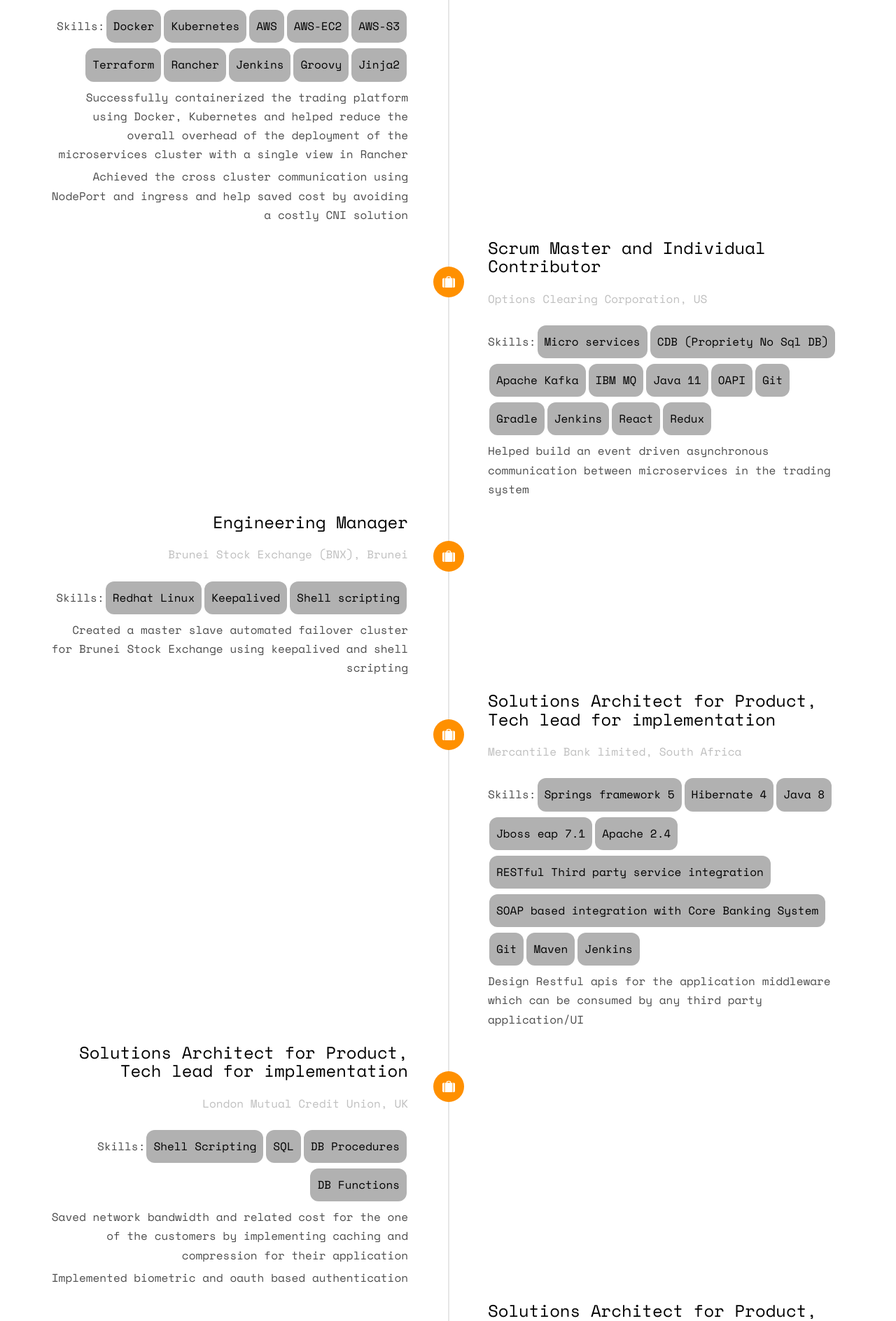
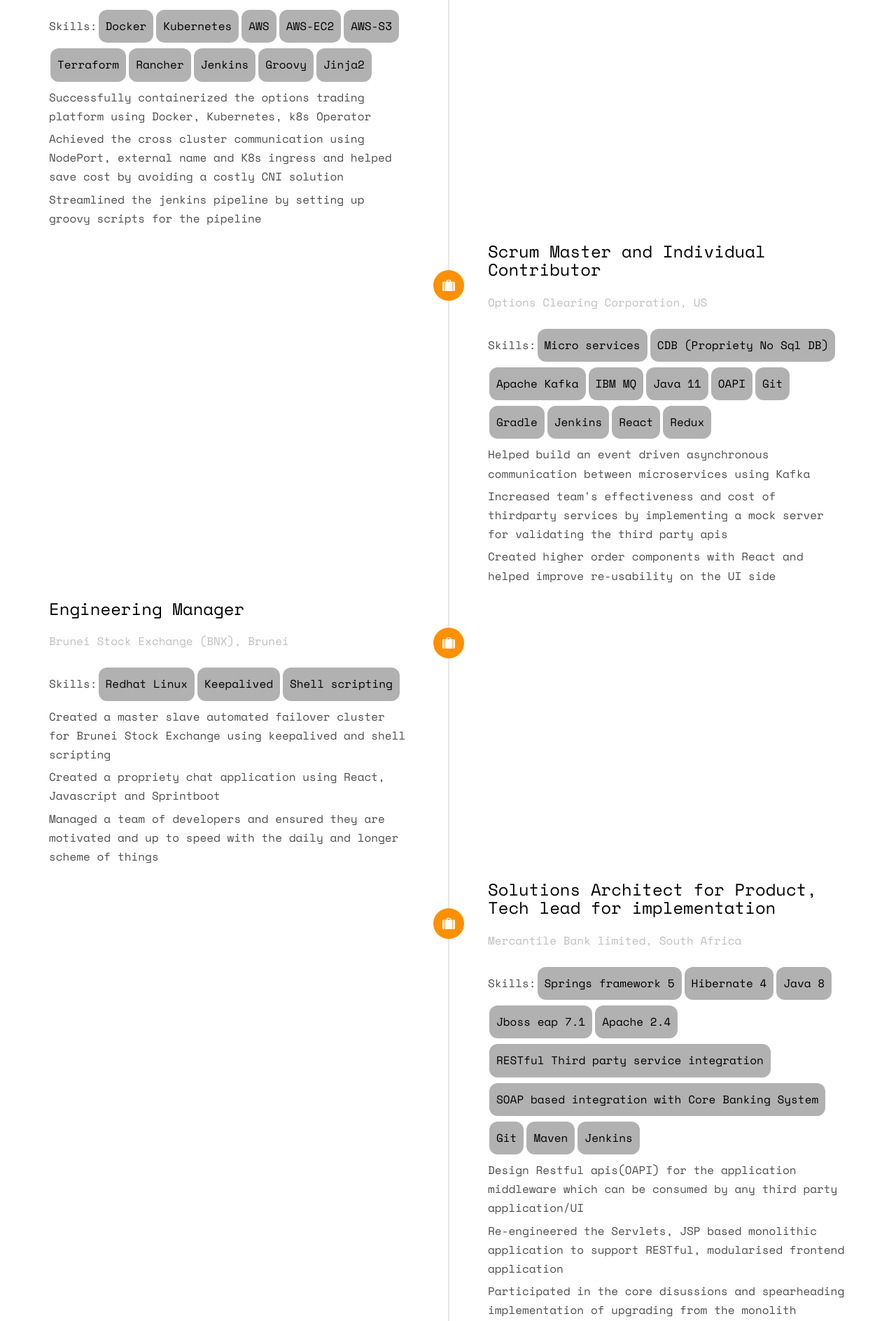
Before and after one commit to ajz007/ajitshukla.github.io, a React (Create React App) app: page / in a window 1280 px wide. Shown: the part 1720-3608 px from the top of the page at 70% size. Built offline with nearby package versions, Linux system fonts and the light colour scheme.

Commit message:
Updated the html resume

```diff
--- a/src/css/style.css
+++ b/src/css/style.css
@@ -560,7 +560,7 @@
   font-size: 18px;
 }
 .timeline > li.timeline-unverted {
-  text-align: right;
+  text-align: left;
 }
 @media screen and (max-width: 768px) {
   .timeline > li.timeline-unverted {
--- a/src/features/projects/Project.js
+++ b/src/features/projects/Project.js
@@ -14,7 +14,7 @@
 						{
 							props.project
 								.responsibilities.map(resposibility => {
-									return <li > {resposibility}</li>
+									return <li> {resposibility}</li>
 								})
 
 						}
--- a/src/mock/mockProjects.js
+++ b/src/mock/mockProjects.js
@@ -8,8 +8,9 @@
         "durationTo" : "",
         "isCurrent" : true,
         "role": "Scrum Master and Individual Contributor",
-        "responsibilities" : ["Successfully containerized the trading platform using Docker, Kubernetes and helped reduce the overall overhead of the deployment of the microservices cluster with a single view in Rancher",
-        "Achieved the cross cluster communication using NodePort and ingress and help saved cost by avoiding a costly CNI solution"],
+        "responsibilities" : ["Successfully containerized the options trading platform using Docker, Kubernetes, k8s Operator",
+        "Achieved the cross cluster communication using NodePort, external name and K8s ingress and helped save cost by avoiding a costly CNI solution",
+        "Streamlined the jenkins pipeline by setting up groovy scripts for the pipeline"],
         "location" : "Mumbai",
         "techStack" : ["Docker","Kubernetes","AWS", "AWS-EC2", "AWS-S3", "Terraform", "Rancher", "Jenkins", "Groovy", "Jinja2"]
     },
@@ -22,7 +23,9 @@
     "durationTo" : "",
     "isCurrent" : false,
     "role": "Scrum Master and Individual Contributor",
-    "responsibilities" : ["Helped build an event driven asynchronous communication between microservices in the trading system"],
+    "responsibilities" : ["Helped build an event driven asynchronous communication between microservices using Kafka",
+    "Increased team's effectiveness and cost of thirdparty services by implementing a mock server for validating the third party apis",
+    "Created higher order components with React and helped improve re-usability on the UI side"],
     "location" : "Mumbai",
     "techStack" : ["Micro services","CDB (Propriety No Sql DB)","Apache Kafka", "IBM MQ", "Java 11", "OAPI", "Git", "Gradle", "Jenkins", "React", "Redux"]
 }, {
@@ -34,7 +37,9 @@
     "durationTo" : "Dec 2021",
     "isCurrent" : false,
     "role": "Engineering Manager",
-    "responsibilities" : ["Created a master slave automated failover cluster for Brunei Stock Exchange using keepalived and shell scripting"],
+    "responsibilities" : ["Created a master slave automated failover cluster for Brunei Stock Exchange using keepalived and shell scripting",
+    "Created a propriety chat application using React, Javascript and Sprintboot",
+    "Managed a team of developers and ensured they are motivated and up to speed with the daily and longer scheme of things"],
     "location" : "Mumbai",
     "techStack" : ["Redhat Linux", "Keepalived", "Shell scripting"]
 },{
@@ -46,7 +51,9 @@
     "durationTo" : "Feb 2021",
     "isCurrent" : false,
     "role": "Solutions Architect for Product, Tech lead for implementation",
-    "responsibilities" : ["Design Restful apis for the application middleware which can be consumed by any third party application/UI "],
+    "responsibilities" : ["Design Restful apis(OAPI) for the application middleware which can be consumed by any third party application/UI ",
+    "Re-engineered the Servlets, JSP based monolithic application to support RESTful, modularised frontend application",
+    "Participated in the core disussions and spearheading implementation of upgrading from the monolith application to a microservice architecture"],
     "location" : "Mumbai",
     "techStack" : ["Springs framework 5" , "Hibernate 4",  "Java 8", "Jboss eap 7.1", "Apache 2.4", "RESTful Third party service integration", "SOAP based integration with Core Banking System", "Git", "Maven", "Jenkins"]
 }, {
@@ -58,8 +65,8 @@
     "durationTo" : "Jan 2020",
     "isCurrent" : false,
     "role": "Solutions Architect for Product, Tech lead for implementation",
-    "responsibilities" : ["Saved network bandwidth and related cost for the one of the customers by implementing caching and compression for their application",
-    "Implemented biometric and oauth based authentication"],
+    "responsibilities" :["Saved network bandwidth and related cost for the one of the customers by implementing caching and compression for their application",
+    "Implemented biometric and oauth based authentication in Android and IOS apps with a third pary security provider"],
     "location" : "Mumbai",
     "techStack" : ["Shell Scripting", "SQL", "DB Procedures", "DB Functions"]
 },
@@ -72,7 +79,7 @@
     "durationTo" : "Feb 2019",
     "isCurrent" : false,
     "role": "Solutions Architect for Product, Tech lead for implementation",
-    "responsibilities" :  ["Designed and implemented Batch file processor for salary processing",
+    "responsibilities" :   ["Designed and implemented Batch file processor for salary processing",
     "Fine tuning of the queries for performance enhancement",
 "Added OWASP top 10 security recommendations as part of the product"],
     "location" : "Mumbai",
@@ -99,7 +106,9 @@
     "durationTo" : "Feb 2019",
     "isCurrent" : false,
     "role": "Tech lead",
-    "responsibilities" : ["Created database loader and migration scripts for a product upgrade"],
+    "responsibilities" :  ["Created database loader and migration scripts for a product upgrade",
+    "Created the performance scripts using IBM RPT tool which helped us in identifying key bottlenecks and improvement areas in the product",
+"Fine tuned the SQL queries to improve the overall perfomance as per the needs of the implemenation"],
     "location" : "Mumbai",
     "techStack" : ["IBM RPT",  "Java8"]
 },
```
Also changed, not shown: public/resume-html/css/styles.css (+4 -3 lines), public/resume-html/index.html (+7 -7 lines), public/resume-html/index.js (+24 -14 lines).
